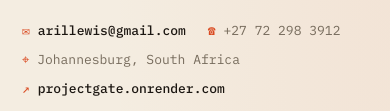
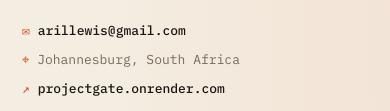
Before and after one commit to arilewis93/cv, a plain HTML site: page index.html in a window 390 px wide. Shown: the part 245-356 px from the top of the page. Drawn offline with Linux system fonts and the light colour scheme.

Commit message:
Remove phone number from contact line
Co-Authored-By: Claude Opus 4.8 (1M context) <noreply@anthropic.com>

```diff
--- a/index.html
+++ b/index.html
@@ -176,7 +176,6 @@
     <div class="role">AI&nbsp;Engineer · Endpoint&nbsp;Platform · Automation</div>
     <div class="contact">
       <span><span class="dot">✉</span> <a href="mailto:arillewis@gmail.com"><b>arillewis@gmail.com</b></a></span>
-      <span><span class="dot">☎</span> +27&nbsp;72&nbsp;298&nbsp;3912</span>
       <span><span class="dot">⌖</span> Johannesburg,&nbsp;South&nbsp;Africa</span>
       <span><span class="dot">↗</span> <a href="https://projectgate.onrender.com/"><b>projectgate.onrender.com</b></a></span>
     </div>
```
